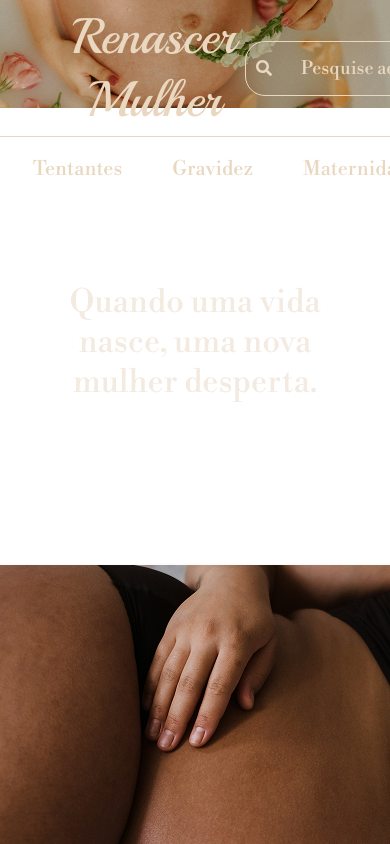
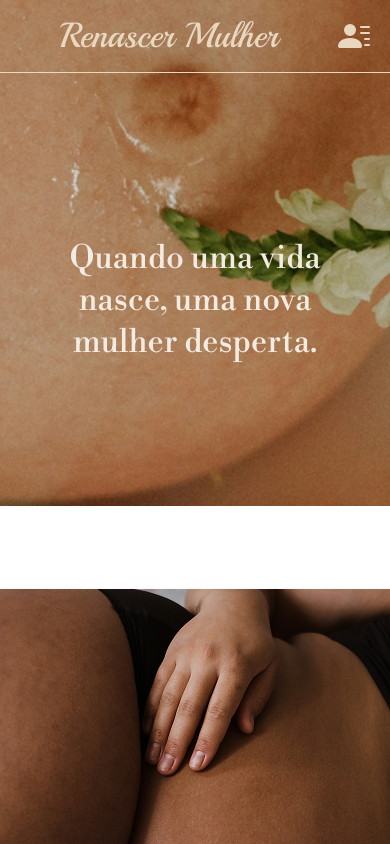
Before and after one commit to Projeto-Comunidade-Renascer/frontend-comunidade, a React (Vite) app: page / in a window 390 px wide. Shown: the top 844 px of the page. Built offline with nearby package versions, Linux system fonts and the light colour scheme.

Commit message:
✨feat: adicionando o menu mobile e começando a responsividade

```diff
--- a/src/components/header/Header.jsx
+++ b/src/components/header/Header.jsx
@@ -1,37 +1,36 @@
-import './Header.css';
-import { FaSearch, FaUserAlt } from 'react-icons/fa'; // Importa ícones de lupa e usuário da biblioteca React Icons.
+import { useState } from 'react'; // 1. Importar o hook
+import './header.css';
+import { FaSearch, FaUserAlt, FaBars } from 'react-icons/fa'; // Adicionei FaBars
+import { BsFillPersonLinesFill } from "react-icons/bs";
+import MenuMobile from '../menu-mobile/MenuMobile'; // Importar o componente novo
 import bannerImage from '../../assets/img/banner.png';
 
+const Header = () => {
+  const [menuAberto, setMenuAberto] = useState(false); // 2. Estado do menu
 
-// Componente funcional Header: Representa o banner superior da página principal.
-const Header = () => {
   return (
-    // Elemento principal do header, com classe para estilização geral.
     <header className="header">
+      {/* 3. Chamar o Menu Mobile passando o estado e a função de fechar */}
+      <MenuMobile isOpen={menuAberto} onClose={() => setMenuAberto(false)} />
 
       <img src={bannerImage} alt="Banner" className='banner-img' />
 
       <div className='topper'>
-      {/* Logo do site: Texto estilizado como no Figma. */}
-          <div className="logo">
-            Renascer Mulher
-          </div>
+          <div className="logo">Renascer Mulher</div>
 
           <div className="search-logo">
-          <div className="search-bar">
+            <div className="search-bar desktop-only"> {/* Classe para sumir no mobile */}
                 <FaSearch className="search-icon" />
                 <input type="text" placeholder="Pesquise aqui" />
+            </div>
+            <FaUserAlt className="user-icon desktop-only" />
 
-            </div>
-            <FaUserAlt className="user-icon" />
+            {/* 4. Ícone Hambúrguer: Só aparece no mobile via CSS */}
+            <BsFillPersonLinesFill className="menu-icon-mobile" onClick={() => setMenuAberto(true)} />
           </div>
       </div>
 
-      {/* Navbar superior: Contém logo, menu, busca e ícone de usuário. */}
-      <nav className="navbar">
-
-        {/* Menu de navegação: Lista de itens centrais. */}
-        <div className="menu-container">
+      <nav className="navbar desktop-only"> {/* Esconde a lista original no mobile */}
         <ul className="menu">
           <li>Comunidade</li>
           <li>Tentantes</li>
@@ -39,16 +38,11 @@ const Header = () => {
           <li>Maternidade</li>
           <li>Bebês</li>
         </ul>
-        </div>
-
       </nav>
 
-      {/* Seção hero: Imagem de fundo com texto overlay. */}
       <div className="hero">
-        {/* Texto principal do banner, centralizado sobre a imagem. */}
         <h1 className="hero-text">Quando uma vida nasce, uma nova mulher desperta.</h1>
       </div>
-
     </header>
   );
 };
--- a/src/components/header/header.css
+++ b/src/components/header/header.css
@@ -162,3 +162,9 @@
   line-height: 1.25;                /* espaço bom entre as duas linhas */
   padding: 0 30px;                  /* evita encostar nas bordas laterais em telas menores */
 }
+
+/* No desktop, o ícone de hambúrguer não aparece */
+.menu-icon-mobile {
+  display: none;
+  cursor: pointer;
+}
--- /dev/null
+++ b/src/components/menu-mobile/MenuMobile.jsx
@@ -0,0 +1,36 @@
+import { FaSearch, FaUserAlt, FaTimes } from 'react-icons/fa';
+import './menu-mobile.css';
+
+
+const MenuMobile = ({ isOpen, onClose }) => {
+  return (
+    // Se isOpen for true, adicionamos a classe 'active'
+    <div className={`menu-mobile-overlay ${isOpen ? 'active' : ''}`}>
+      <div className="menu-mobile-content">
+        <button className="close-btn" onClick={onClose}>
+          <FaTimes />
+        </button>
+
+        <div className="mobile-user-section">
+            <FaUserAlt className="user-icon" />
+            <div className="search-bar-mobile">
+                <FaSearch className="search-icon" />
+                <input type="text" placeholder="Pesquise aqui" />
+            </div>
+        </div>
+
+        <nav className="mobile-nav">
+          <ul>
+            <li onClick={onClose}>Comunidade</li>
+            <li onClick={onClose}>Tentantes</li>
+            <li onClick={onClose}>Gravidez</li>
+            <li onClick={onClose}>Maternidade</li>
+            <li onClick={onClose}>Bebês</li>
+          </ul>
+        </nav>
+      </div>
+    </div>
+  );
+};
+
+export default MenuMobile;
--- /dev/null
+++ b/src/components/menu-mobile/menu-mobile.css
@@ -0,0 +1,158 @@
+@import url("https://fonts.googleapis.com/css2?family=Libre+Bodoni:ital,wght@0,400..700;1,400..700&family=Philosopher:ital,wght@0,400;0,700;1,400;1,700&family=Playball&display=swap");
+
+:root {
+  --primary-color: #e9d7c0;
+  --secondary-color: #dead9c;
+  --third-color: #a4896c;
+  --fourth-color: #9cb6ad;
+  --fifth-color: #f3ebe1;
+}
+
+* {
+  margin: 0;
+  padding: 0;
+  box-sizing: border-box;
+}
+
+/* No Mobile (Ex: max-width 768px) */
+@media (max-width: 768px) {
+  .desktop-only {
+    display: none; /* Esconde a busca e o menu horizontal */
+  }
+
+  /* Ajusta o container principal do header no mobile */
+  .header {
+    height: 60vh; /* Faz o header ocupar 60% da altura da tela do celular */
+    position: relative;
+    overflow: hidden;
+  }
+
+  /* Faz a imagem do banner cobrir todo o espaço definido */
+  .banner-img {
+    height: 100% !important;
+    width: 100%;
+    object-fit: cover; /* Mantém a proporção da foto cortando as laterais, se necessário */
+  }
+
+  /* Dá mais espaço para o texto da Hero */
+  .hero {
+    display: flex;
+    align-items: center;
+    justify-content: center;
+    height: 90%; /* Ocupa a maior parte do header */
+    padding: 0 20px;
+  }
+
+  .hero-text {
+    font-size: 2rem; /* Aumenta um pouco a fonte para destaque */
+    line-height: 1.3;
+    text-align: center;
+  }
+
+  .logo {
+    display: flex;
+    justify-content: center;
+    font-size: 35px;
+    margin-left: 0;
+  }
+
+  .topper {
+    padding: 10px;
+  }
+
+  .menu-icon-mobile {
+    display: block; /* Mostra o hambúrguer */
+    font-size: 2rem;
+  }
+}
+
+/* Estilo do Menu Mobile (Sidebar) */
+.mobile-user-section {
+  font-size: 18px;
+  color: var(--third-color);
+  display: flex;
+  justify-content: space-between;
+  align-items: center;
+}
+
+.search-bar-mobile {
+  display: flex; /* Alinha ícone e input. */
+  align-items: center; /* Centro vertical. */
+  background-color: transparent;
+  border-radius: 20px; /* Bordas arredondadas como no Figma. */
+  padding: 3px; /* Espaçamento interno. */
+  color: var(--third-color);
+  border: solid 1px var(--third-color);
+}
+
+.search-icon {
+  margin-right: 10px; /* Espaço entre ícone e input. */
+  color: var(--third-color);
+}
+
+.search-bar-mobile input {
+  border: none; /* Sem borda. */
+  outline: none; /* Sem outline ao foco. */
+  background: transparent; /* Transparente para herdar do container. */
+  width: 130px; /* Largura aproximada. */
+  color: var(--third-color);
+  text-align: center;
+  justify-content: center;
+  padding: 5px;
+  font-size: 18px;
+  font-family: "Libre Bodoni", serif;
+}
+
+.search-bar-mobile input::placeholder {
+  color: var(--third-color); /* Cor do placeholder. */
+  font-family: "Libre Bodoni", serif;
+  font-size: 18px;
+}
+
+.close-btn {
+  background: none;
+  border: none;
+  color: var(--third-color);
+  font-size: 24px;
+  padding: 15px;
+  position: relative;
+  right: -190px;
+}
+
+.menu-mobile-overlay {
+  position: fixed;
+  top: 0;
+  right: -100%; /* Começa escondido fora da tela */
+  width: 100%;
+  height: 100%;
+  background: rgba(0, 0, 0, 0.5); /* Fundo escurecido */
+  transition: 0.3s;
+  z-index: 999;
+}
+
+.menu-mobile-overlay.active {
+  left: 0; /* Desliza para dentro */
+}
+
+.menu-mobile-content {
+  width: 70%;
+  height: 100%;
+  background: #fdf5e6; /* Cor de fundo do seu design */
+  float: left;
+  padding: 20px;
+}
+
+.mobile-nav ul {
+  display: flex;
+  justify-content: center;
+  flex-direction: column;
+  align-items: center;
+}
+
+.mobile-nav li {
+  list-style: none;
+  margin: 15px 0;
+  color: var(--third-color);
+  font-family: "Libre Bodoni", serif;
+  font-size: 18px;
+}
--- a/src/pages/Home/index.css
+++ b/src/pages/Home/index.css
@@ -55,7 +55,7 @@ h2 {
     color: var(--third-color);
 }
 
-button{
+.btn-comunidade{
     margin-top: 50px;
     padding: 10px 15px;
     justify-content: center;
@@ -72,6 +72,6 @@ button{
     transition: ease-in-out 0.3s;
 }
 
-button:hover{
+.btn-comunidade:hover{
     background: var(--third-color);
 }
--- a/src/pages/Home/index.jsx
+++ b/src/pages/Home/index.jsx
@@ -19,7 +19,7 @@ function Index() {
                     <div className="sec-sobre-nossa-comunidade">
                         <h2>Sobre Nossa Comunidade</h2>
                         <p>Nosso objetivo é criar um espaço acolhedor para compartilhar informações e experiências sobre as dificuldades da gravidez, desafios e dicas da maternidade. Queremos oferecer apoio para que você se sinta ouvida e encorajada a enfrentar os altos e baixos dessa fase tão especial. Além disso, disponibilizamos conteúdos sobre cuidados com a saúde durante a gestação e orientações práticas para o dia a dia com o bebê</p>
-                        <button>Participe da comunidade!</button>
+                        <button className="btn-comunidade">Participe da comunidade!</button>
                     </div>
                 </div>
                 <Ferramentas/>
```
Lines whose indentation alone changed are shown as unchanged.
